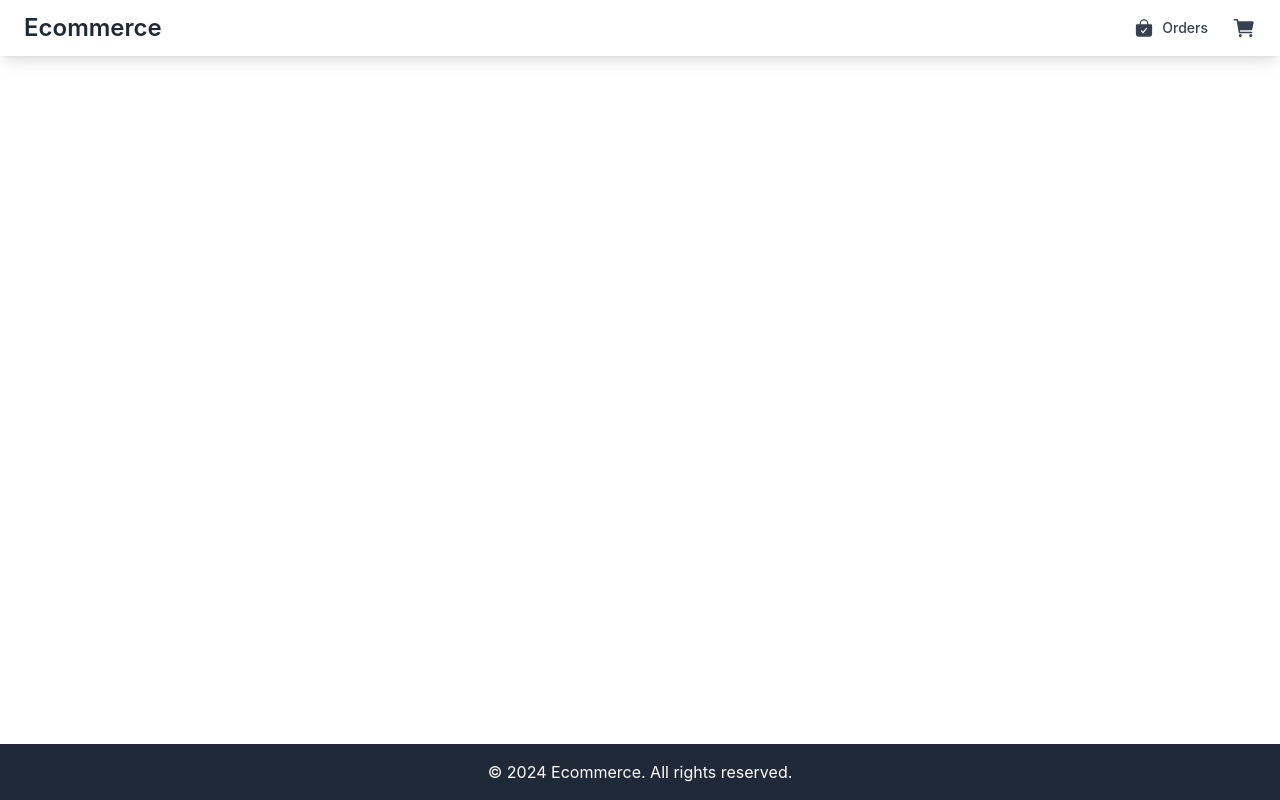
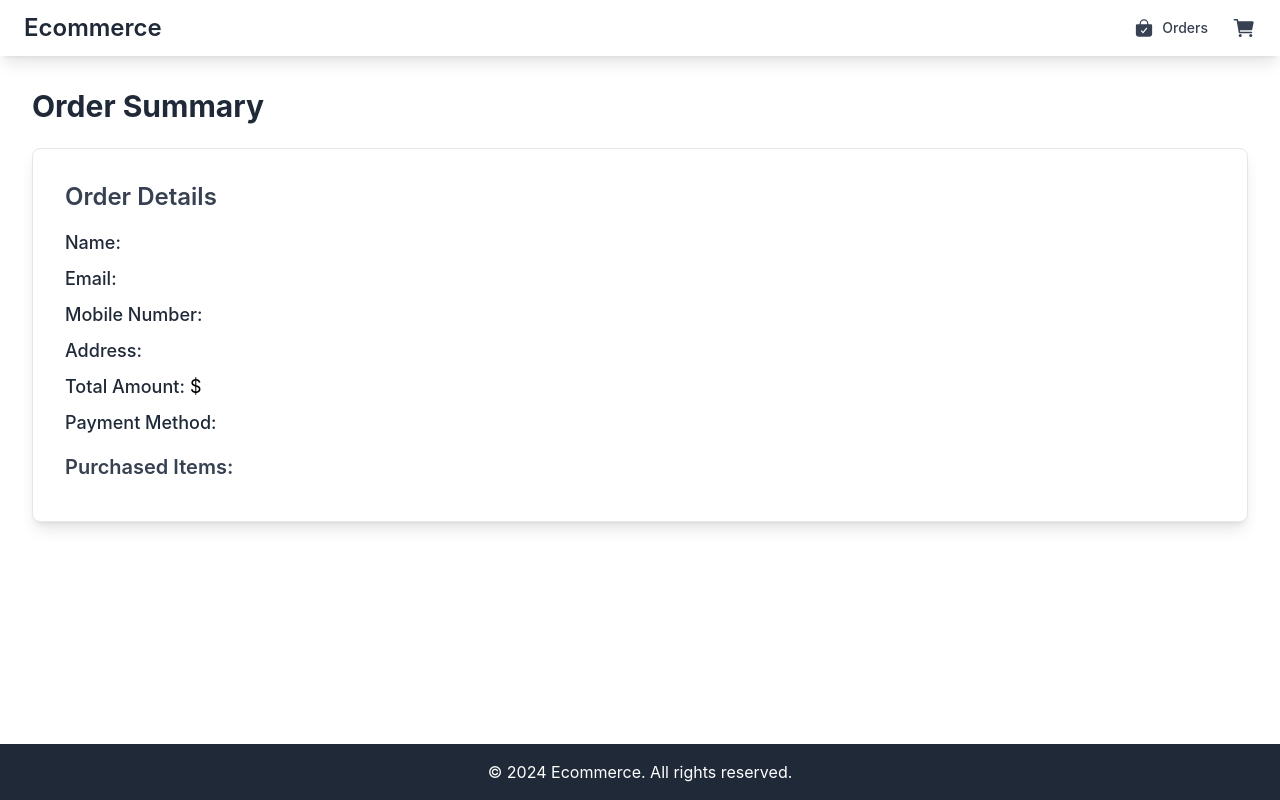
Before and after one commit to RutikKulkarni/Ecommerce-App, a React (Create React App) app: page /orders in a window 1280 px wide. Built offline with nearby package versions, Linux system fonts and the light colour scheme.

Commit message:
Fix order details visibility by including all data in URL query parameters and updating Orders component.

```diff
--- a/src/App.js
+++ b/src/App.js
@@ -2,6 +2,7 @@ import React, { useState } from "react";
 import { BrowserRouter as Router, Route, Routes } from "react-router-dom";
 import Home from "./pages/Home/Home";
 import Cart from "./pages/Cart/Cart";
+import Orders from "./pages/Orders/Orders";
 import Navbar from "./components/Navbar/Navbar";
 import Footer from "./components/Footer/Footer";
 import { addToCart, updateQuantity, removeFromCart } from "./utils/cart";
@@ -42,6 +43,7 @@ const App = () => {
                 />
               }
             />
+            <Route path="/orders" element={<Orders />} />
           </Routes>
         </div>
         <Footer />
--- a/src/pages/Orders/Orders.jsx
+++ b/src/pages/Orders/Orders.jsx
@@ -0,0 +1,68 @@
+import React from "react";
+import { useLocation } from "react-router-dom";
+
+const Orders = () => {
+  const location = useLocation();
+  const query = new URLSearchParams(location.search);
+
+  const order = {
+    name: query.get("name"),
+    email: query.get("email"),
+    mobile: query.get("mobile"),
+    address: query.get("address"),
+    total: query.get("total"),
+    paymentMethod: query.get("paymentMethod"),
+    items: JSON.parse(decodeURIComponent(query.get("items") || "[]")),
+  };
+
+  return (
+    <div className="container mx-auto p-4 md:p-8">
+      <h1 className="text-3xl font-bold text-gray-800 mb-6">Order Summary</h1>
+      <div className="bg-white rounded-lg shadow-lg p-6 md:p-8 border border-gray-200">
+        <h2 className="text-2xl font-semibold text-gray-700 mb-4">Order Details</h2>
+        <div className="space-y-2 mb-4">
+          <p className="text-lg">
+            <span className="font-medium text-gray-800">Name:</span> {order.name}
+          </p>
+          <p className="text-lg">
+            <span className="font-medium text-gray-800">Email:</span> {order.email}
+          </p>
+          <p className="text-lg">
+            <span className="font-medium text-gray-800">Mobile Number:</span> {order.mobile}
+          </p>
+          <p className="text-lg">
+            <span className="font-medium text-gray-800">Address:</span> {order.address}
+          </p>
+          <p className="text-lg">
+            <span className="font-medium text-gray-800">Total Amount:</span> ${order.total}
+          </p>
+          <p className="text-lg">
+            <span className="font-medium text-gray-800">Payment Method:</span> {order.paymentMethod}
+          </p>
+        </div>
+        <h3 className="text-xl font-semibold text-gray-700 mb-2">Purchased Items:</h3>
+        <ul className="divide-y divide-gray-200">
+          {order.items.map((item) => (
+            <li key={item.id} className="py-4 flex flex-col md:flex-row md:justify-between">
+              <div className="space-y-1">
+                <p className="text-lg">
+                  <span className="font-medium text-gray-800">Name:</span> {item.name}
+                </p>
+                <p className="text-lg">
+                  <span className="font-medium text-gray-800">Price:</span> ${item.price}
+                </p>
+                <p className="text-lg">
+                  <span className="font-medium text-gray-800">Quantity:</span> {item.quantity}
+                </p>
+              </div>
+              <div className="md:ml-4 flex items-center">
+              </div>
+            </li>
+          ))}
+        </ul>
+      </div>
+    </div>
+  );
+};
+
+export default Orders;
```
Also changed, not shown: src/pages/Cart/Cart.jsx (+4 -4 lines).
